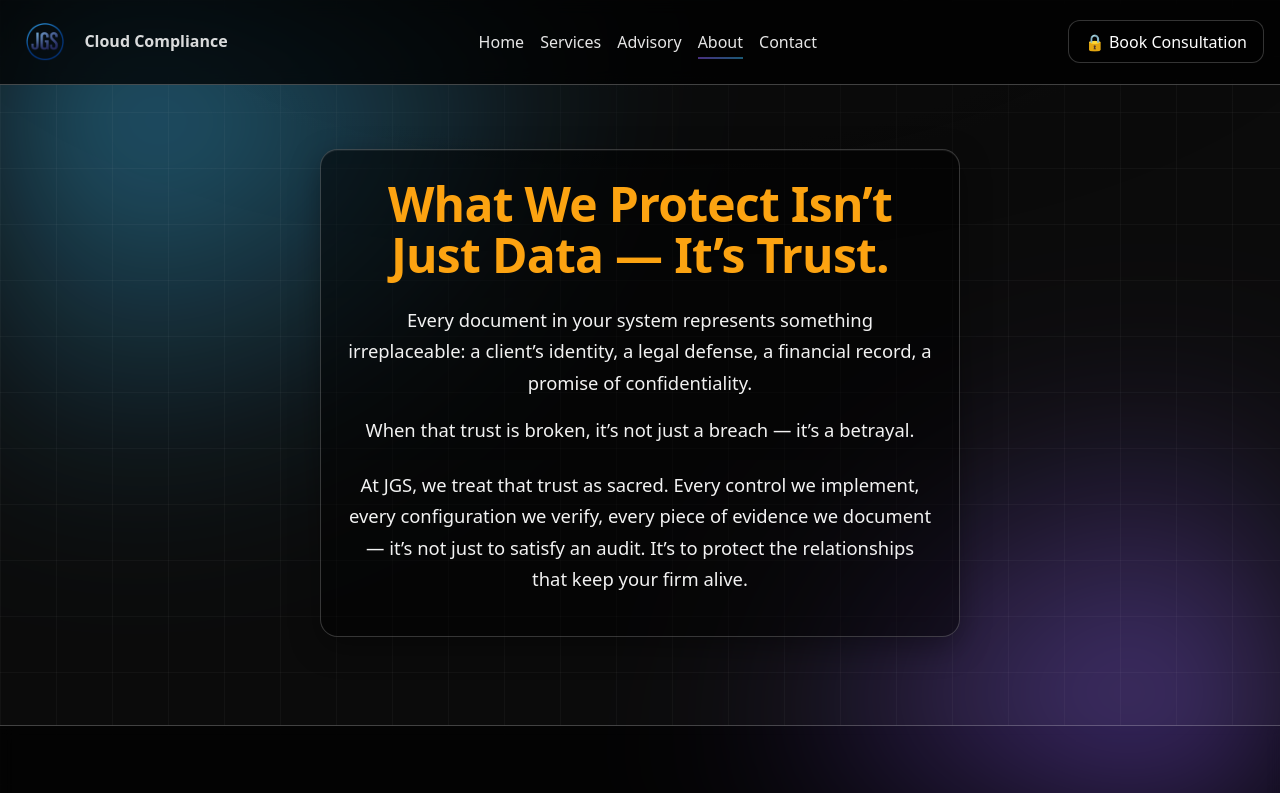
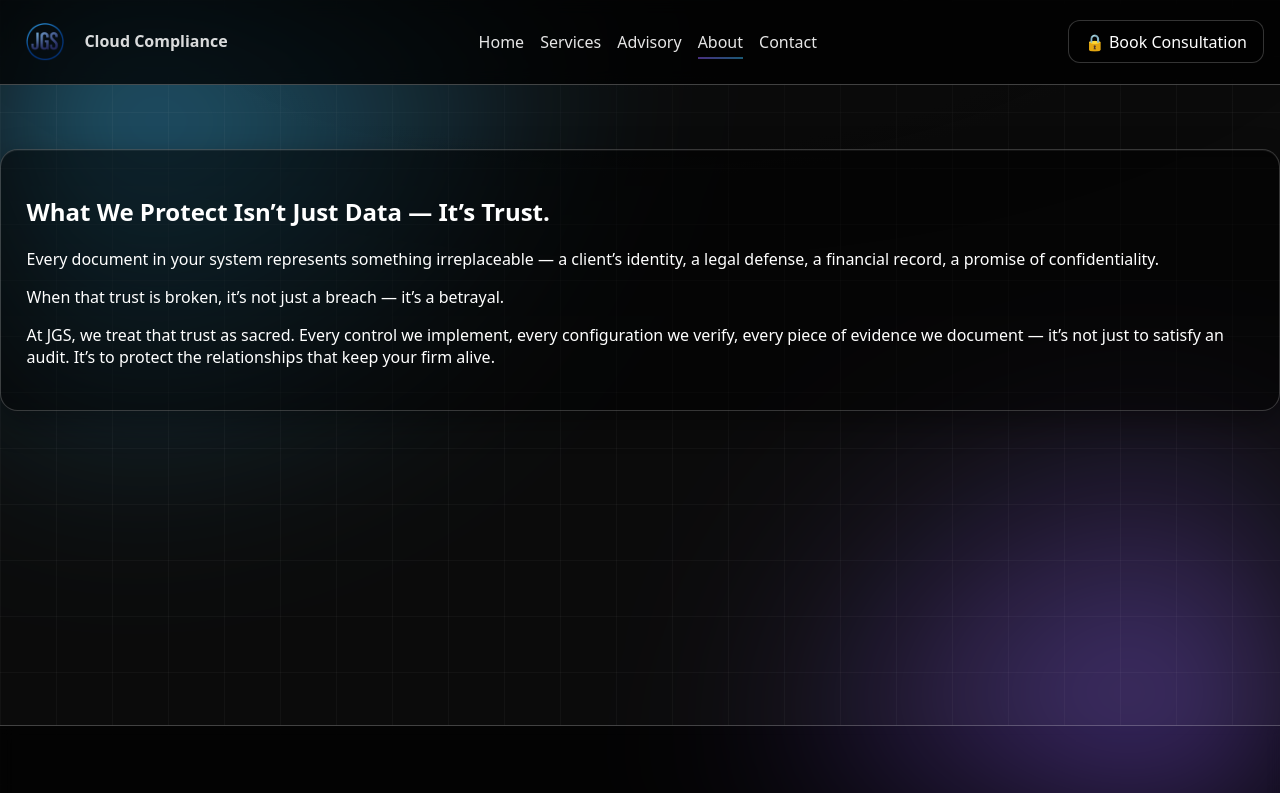
Before and after one commit to jspears80/jgs, a Next.js app: page /about in a window 1280 px wide. Shown: the top 793 px of the page. Built offline with nearby package versions, Linux system fonts and the light colour scheme.

Commit message:
Update page.tsx

```diff
--- a/app/about/page.tsx
+++ b/app/about/page.tsx
@@ -4,25 +4,24 @@ import React from 'react';
 export default function AboutPage() {
   return (
     <section className="section container page-about">
-      <div className="card full" style={{ textAlign: 'center', maxWidth: '70ch', margin: '0 auto' }}>
-        <h1 className="hero" style={{ color: '#fca311', marginBottom: '1.5rem' }}>
+      <div className="card full about-card">
+        <h1 className="about-title">
           What We Protect Isn’t Just Data — It’s Trust.
         </h1>
 
-        <p className="lead" style={{ fontSize: '1.15rem', lineHeight: '1.7', opacity: 0.95 }}>
-          Every document in your system represents something irreplaceable: a client’s identity,
+        <p className="about-text">
+          Every document in your system represents something irreplaceable — a client’s identity,
           a legal defense, a financial record, a promise of confidentiality.
         </p>
 
-        <p className="lead" style={{ fontSize: '1.15rem', lineHeight: '1.7', marginTop: '1rem', opacity: 0.95 }}>
+        <p className="about-text">
           When that trust is broken, it’s not just a breach — it’s a betrayal.
         </p>
 
-        <p className="lead" style={{ fontSize: '1.15rem', lineHeight: '1.7', marginTop: '1.5rem', opacity: 0.95 }}>
-          At JGS, we treat that trust as sacred.
-          Every control we implement, every configuration we verify, every piece of evidence we document —
-          it’s not just to satisfy an audit.
-          It’s to protect the relationships that keep your firm alive.
+        <p className="about-text">
+          At JGS, we treat that trust as sacred. Every control we implement, every configuration we verify,
+          every piece of evidence we document — it’s not just to satisfy an audit. It’s to protect the relationships
+          that keep your firm alive.
         </p>
       </div>
     </section>
```
